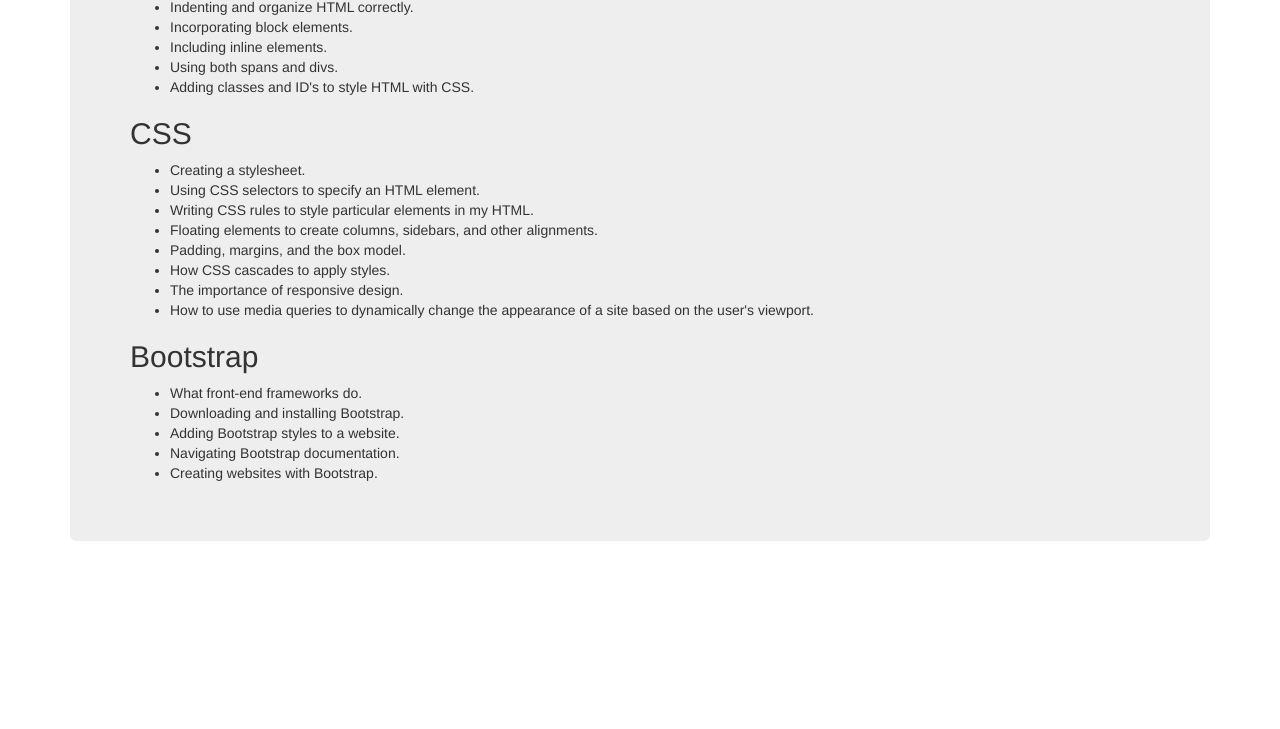
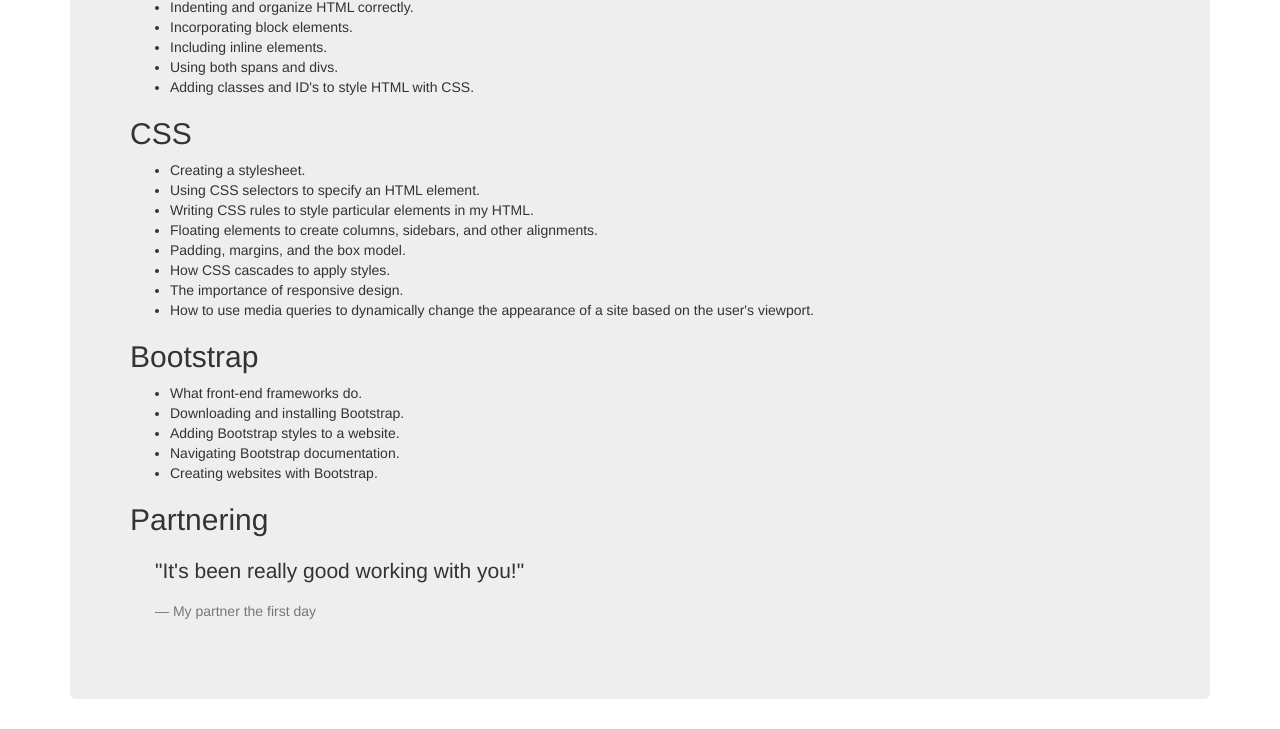
Before and after one commit to 7tacocat7/week-in-review, a plain HTML site: page index.html in a window 1280 px wide. Shown: the part 609-1338 px from the top of the page. Before the commit the page ends 1180 px from the top, so only its background shows below. Drawn offline with Linux system fonts and the light colour scheme.

Commit message:
blockquote excitement to our html file

```diff
--- a/index.html
+++ b/index.html
@@ -56,6 +56,11 @@
           <li>Navigating Bootstrap documentation.</li>
           <li>Creating websites with Bootstrap.</li>
         </ul>
+        <h2>Partnering</h2>
+      <blockquote>
+        <p>"It's been really good working with you!"</p>
+        <footer>My partner the first day</footer>
+      </blockquote>
       </div>
     </div>
   </body>
```
